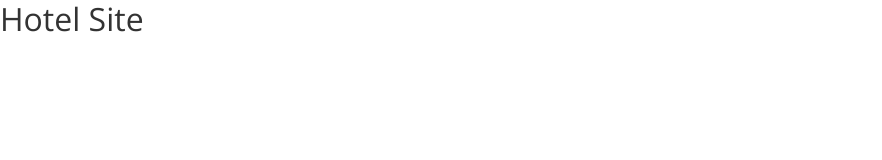
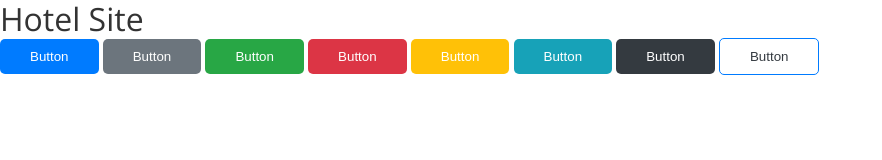
Before and after one commit to batuhansalkim/css-training, a plain HTML site: page css-training/4Hotel/index.html in a window 1280 px wide. Shown: the whole page, without its empty margins (0-882 px from the left). Drawn offline with nearby package versions, Linux system fonts and the light colour scheme.

Commit message:
update
update

```diff
--- a/css-training/4Hotel/css/utils.css
+++ b/css-training/4Hotel/css/utils.css
@@ -39,10 +39,37 @@
     border: none;
     border-radius: 5px;
 }
-btn:hover{
+.btn:hover{
     opacity: 0.9;
 }
-.btn-primary{
+.btn-primary{ color: var(--white);  background-color: var(--primary);}
+
+.btn-secondary{ color: var(--white);  background-color: var(--secondary);}
+
+.btn-success{ color: var(--white);  background-color: var(--success);}
+
+.btn-danger{ color: var(--white);  background-color: var(--danger);}
+
+.btn-warning{ color: var(--white);  background-color: var(--warning);}
+
+.btn-info{ color: var(--white);  background-color: var(--info);}
+
+.btn-dark{ color: var(--white);  background-color: var(--dark);}
+
+.btn-light{ color: var(--white);  background-color: var(--light);}
+
+.btn-outline-primary{
+    background: transparent;
+    border: 1px solid var(--primary);
+    color: var(--dark);
+}
+.btn-outline-primary:hover{
+    background-color:var(--primary);
+    border: 1px solid var(--primary);
     color: var(--white);
-    background-color: var(--primary);
 }
+
+/*flex items*/
+
+
+/*flex grid*/
--- a/css-training/4Hotel/index.html
+++ b/css-training/4Hotel/index.html
@@ -14,5 +14,14 @@
 </head>
 <body>
     <h1>Hotel Site</h1>
+    <button class="btn btn-primary">Button</button>
+    <button class="btn btn-secondary">Button</button>
+    <button class="btn btn-success">Button</button>
+    <button class="btn btn-danger">Button</button>
+    <button class="btn btn-warning">Button</button>
+    <button class="btn btn-info">Button</button>
+    <button class="btn btn-dark">Button</button>
+    <button class="btn btn-outline-primary">Button</button>
+
 </body>
 </html>
```
